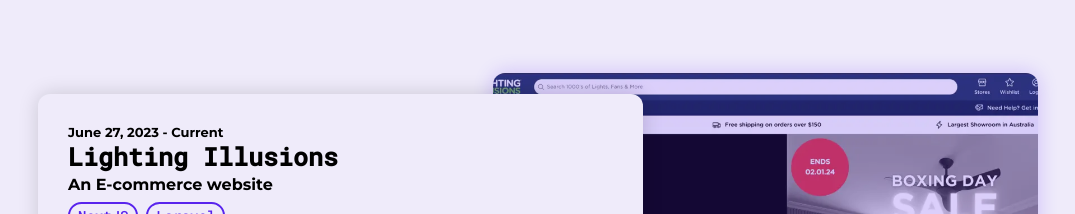
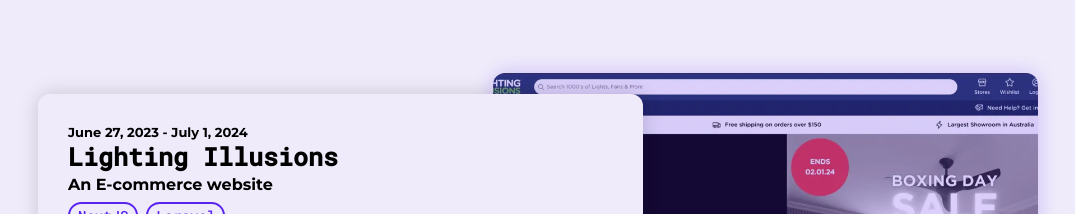
Before and after one commit to pokhrelashok/pokhrelashok.github.io, a SvelteKit app: page / in a window 1280 px wide. Shown: the part 10480-10694 px from the top of the page, without its empty margins (102-1177 px from the left). Built offline with nearby package versions, Linux system fonts and the light colour scheme; a web font is replaced by a local one.

Commit message:
Minor fixes

```diff
--- a/src/routes/+page.svelte
+++ b/src/routes/+page.svelte
@@ -186,7 +186,7 @@
 		{
 			isPersonal: false,
 			image: 'images/project-lighting-illusions.webp',
-			duration: 'June 27, 2023 - Current',
+			duration: 'June 27, 2023 - July 1, 2024',
 			title: 'Lighting Illusions',
 			subtitle: 'An E-commerce website',
 			url: 'https://lightingillusions.com.au/',
@@ -212,7 +212,7 @@
 			url: 'https://graceloveslace.com/',
 			tags: ['React', 'Express'],
 			description: `<span>
-              The client had some issues with the booxi's booking widget, so I was instructed to develop a widget that used booxi's api, but
+              The client had some issues with the booxi booking widget, so I was instructed to develop a widget that used booxi's api, but
 							had a wrapper around its backend, to nullify some issues booxi has. I solo-developed the widget in a few months using React, and a
 							small server using Express.
                 </span>`,
```
